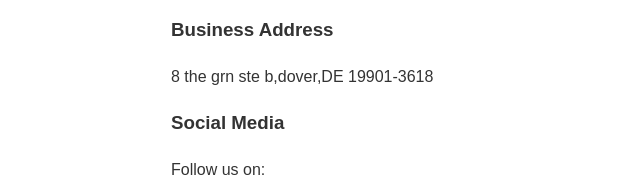
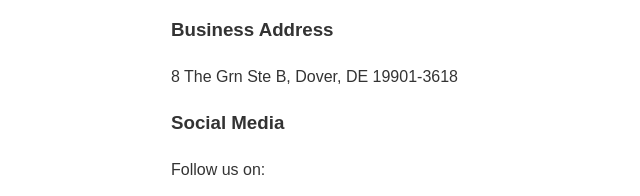
Before and after one commit to imperthedragon/Viable-Dreams, a plain HTML site: page contact.html in a window 1280 px wide. Shown: the part 559-755 px from the top of the page, 69-709 px from the left. Drawn offline with Linux system fonts and the light colour scheme.

Commit message:
Update contact.html

```diff
--- a/contact.html
+++ b/contact.html
@@ -31,7 +31,7 @@
         <p>Support: franklin@viabledreams.com</p>
 
         <h3>Business Address</h3>
-        <p>8 the grn ste b,dover,DE 19901-3618</p>
+        <p>8 The Grn Ste B, Dover, DE 19901-3618</p>
 
         <h3>Social Media</h3>
         <p>Follow us on:</p>
```
